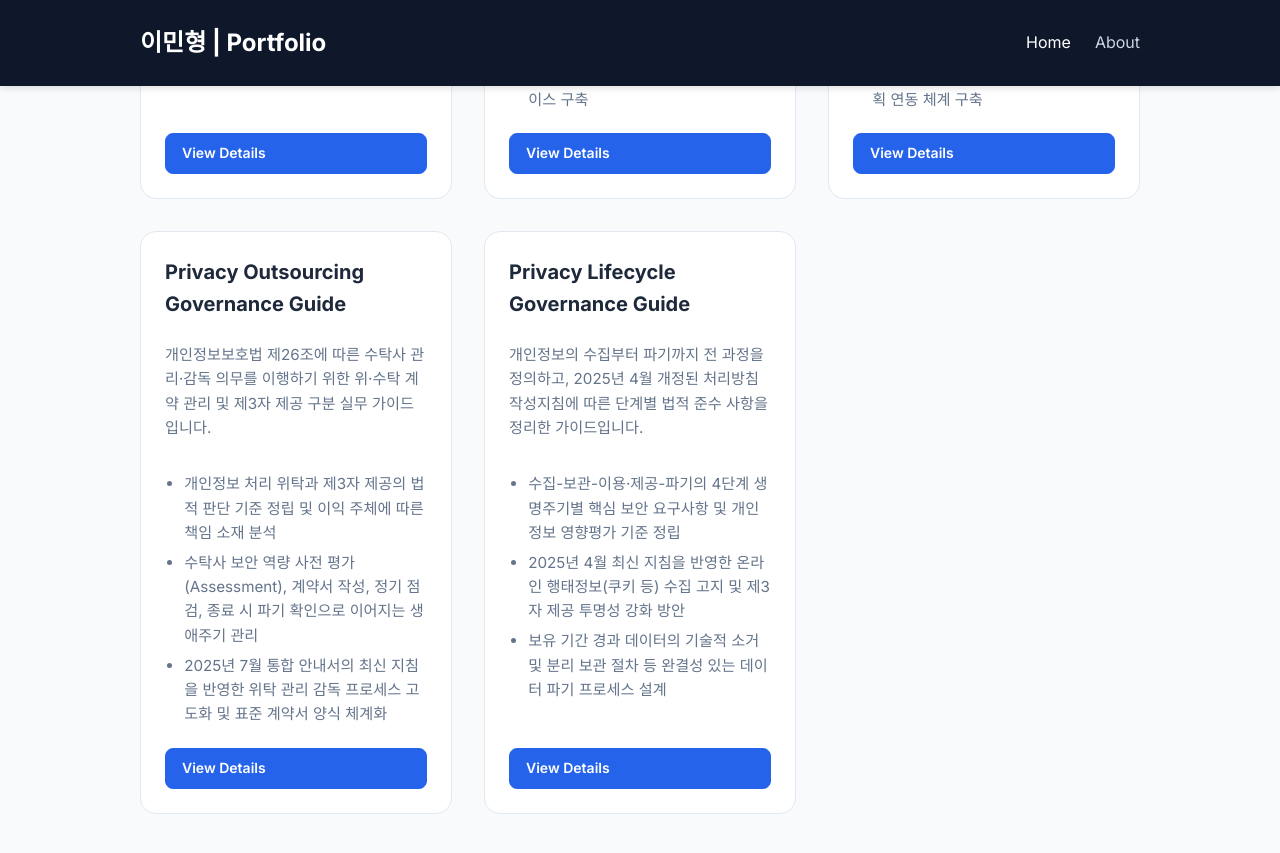
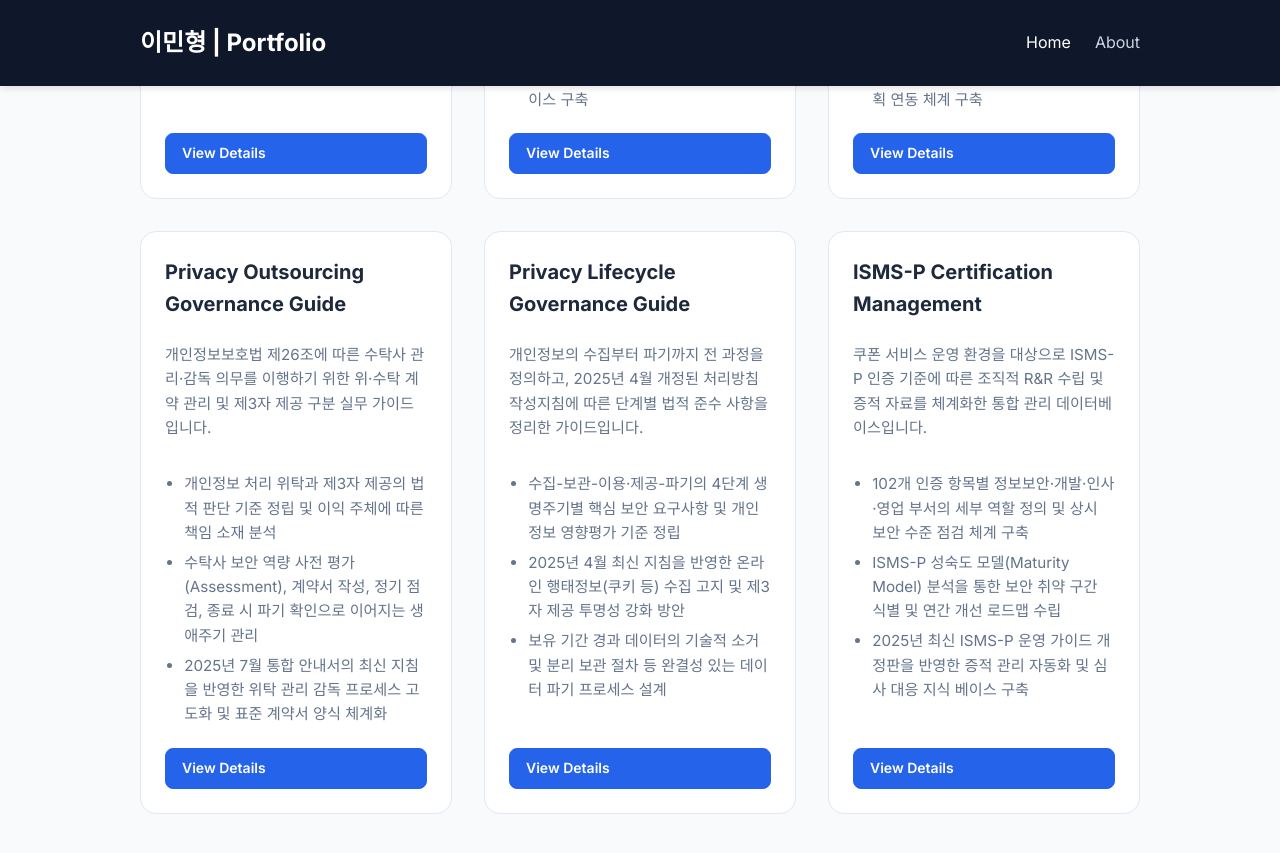
Before and after one commit to 971023als/971023als.github.io, a Jekyll site: the page built from index.md, in a window 1280 px wide and 900 px high, scrolled down 6206 px. Shown: the top 853 px of the window. Built offline with Jekyll 4.4.1, drawn with Linux system fonts in a browser that asks for light colours.

Commit message:
Add ISMS-P Certification Management project page

```diff
--- a/index.md
+++ b/index.md
@@ -487,6 +487,20 @@ title: "Home"
                 <a href="/projects/privacy-lifecycle-governance-guide/" class="btn btn-small">View Details</a>
             </div>
         </div>
+        <div class="project-card">
+            <div class="project-info">
+                <h3>ISMS-P Certification Management</h3>
+                <p>
+                    쿠폰 서비스 운영 환경을 대상으로 ISMS-P 인증 기준에 따른 조직적 R&R 수립 및 증적 자료를 체계화한 통합 관리 데이터베이스입니다.
+                </p>
+                <ul class="project-points">
+                    <li>102개 인증 항목별 정보보안·개발·인사·영업 부서의 세부 역할 정의 및 상시 보안 수준 점검 체계 구축</li>
+                    <li>ISMS-P 성숙도 모델(Maturity Model) 분석을 통한 보안 취약 구간 식별 및 연간 개선 로드맵 수립</li>
+                    <li>2025년 최신 ISMS-P 운영 가이드 개정판을 반영한 증적 관리 자동화 및 심사 대응 지식 베이스 구축</li>
+                </ul>
+                <a href="/projects/isms-p-certification-management/" class="btn btn-small">View Details</a>
+            </div>
+        </div>
     </div>
 </section>
 
```
Also changed, not shown: projects/isms-p-certification-management.md (added, +43 -0 lines), 2 other files.
